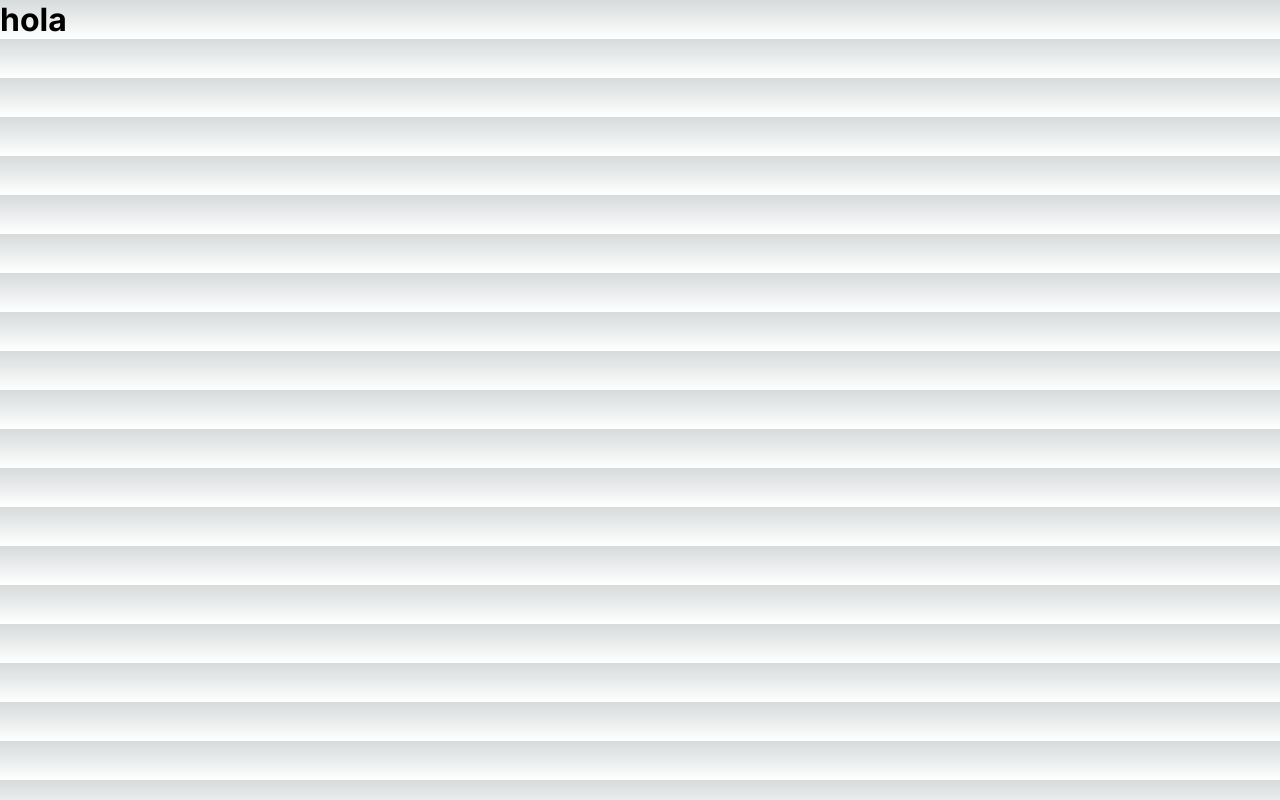
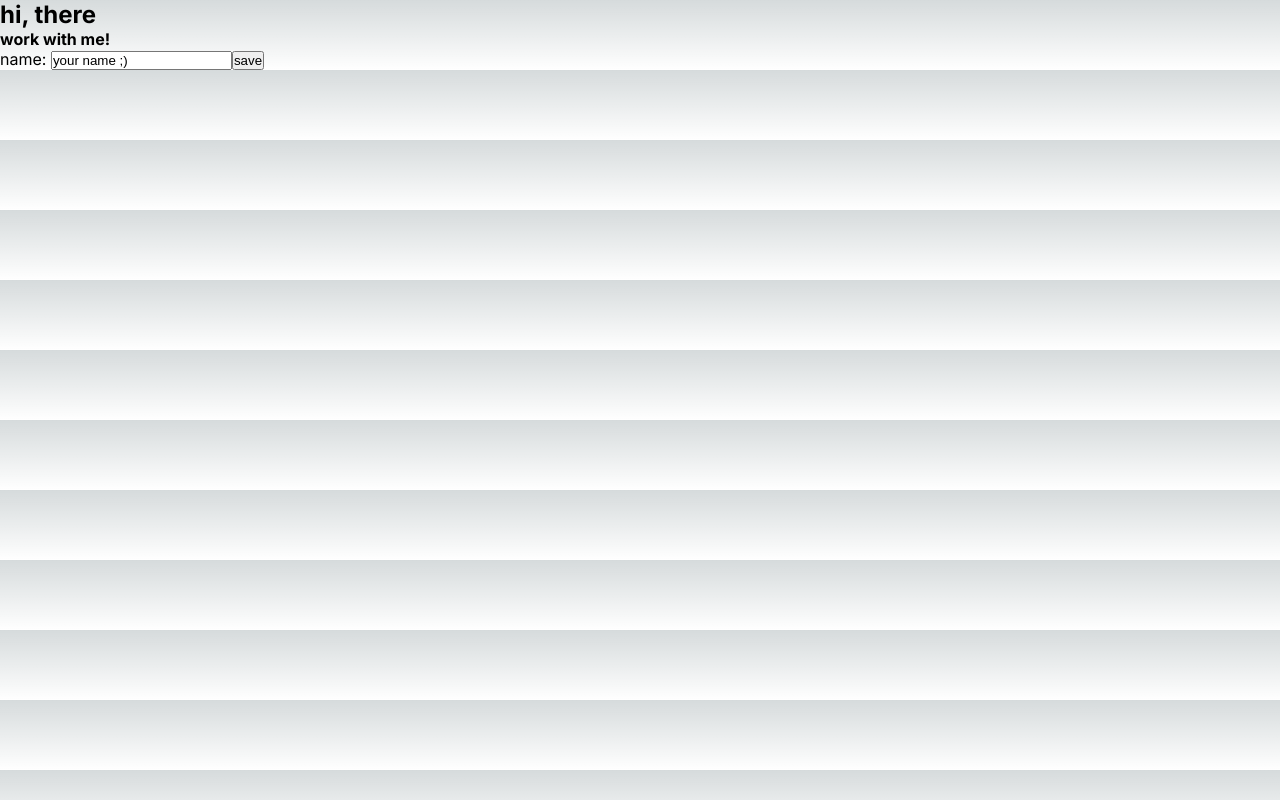
Before and after one commit to abudsistem/portfolio, a Next.js app: page /contact in a window 1280 px wide. Built offline with nearby package versions, Linux system fonts and the light colour scheme.

Commit message:
cambios de formato y el contact

```diff
--- a/app/contact/page.js
+++ b/app/contact/page.js
@@ -1,8 +1,32 @@
-export default function AboutMe() {
+'use client';
+import React,{  useState } from 'react';
+
+export default function Contact() {
+    const [name, setName ] = useState('your name ;)')
+
+    const changeName= (e) => {
+        const value = e.target.value;
+        setName(value)
+    }
+
+    const saveClick = () => console.log("save :", name);
+
     return(
-        <h1>
-            hola
-        </h1>
+        <>
+            <h2>hi, there</h2>
 
+            <p><strong>work with me!</strong></p>
+
+            <div>
+            <label> name: </label>
+            <input
+            id='name'
+            name='name'
+            value={name}
+            onChange={changeName}
+            ></input>
+            <button onClick={saveClick}> save </button>
+            </div>
+        </>
     )
 }
```
Also changed, not shown: app/components/proyects/page.js (renamed from app/components/proyects/page.jsx), app/components/redes/page.js (renamed from app/components/redes/page.jsx), app/components/skills/backend/page.js (renamed from app/components/skills/backend/page.jsx), app/components/skills/frontend/page.js (renamed from app/components/skills/frontend/page.jsx), app/components/skills/mentors/page.js (renamed from app/components/skills/mentors/page.jsx).
